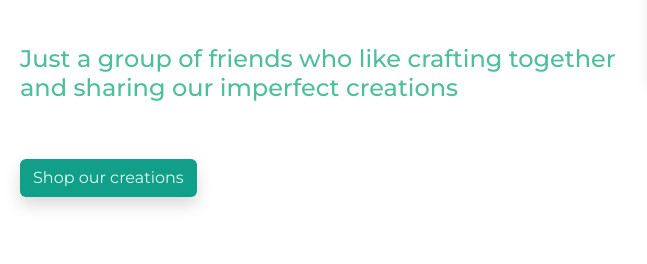
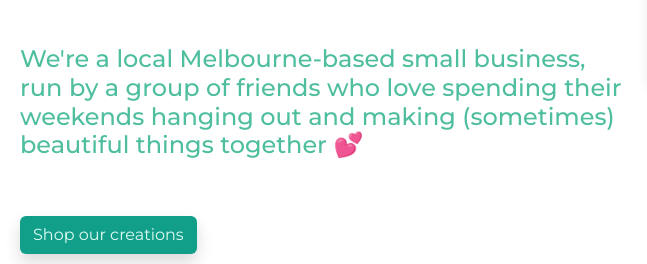
Before and after one commit to mstagnitti/SheCodes-responsive-project, a plain HTML site: page about.html in a window 1280 px wide. Shown: the part 345-609 px from the top of the page, 0-647 px from the left. Drawn offline with nearby package versions, Linux system fonts and the light colour scheme.

Commit message:
Updated text on about page

```diff
--- a/about.html
+++ b/about.html
@@ -81,8 +81,7 @@
           <div class="content">
             <h1 class="mb-5">The Wonky Collective</h1>
             <h2>
-              Just a group of friends who like crafting together and sharing our
-              imperfect creations
+              We're a local Melbourne-based small business, run by a group of friends who love spending their weekends hanging out and making (sometimes) beautiful things together 💕
             </h2>
             <a href="https://the-wonky-collective.square.site/s/shop" class="btn homepage-buttons mt-5 mb-4 shadow"
               >Shop our creations</a
```
